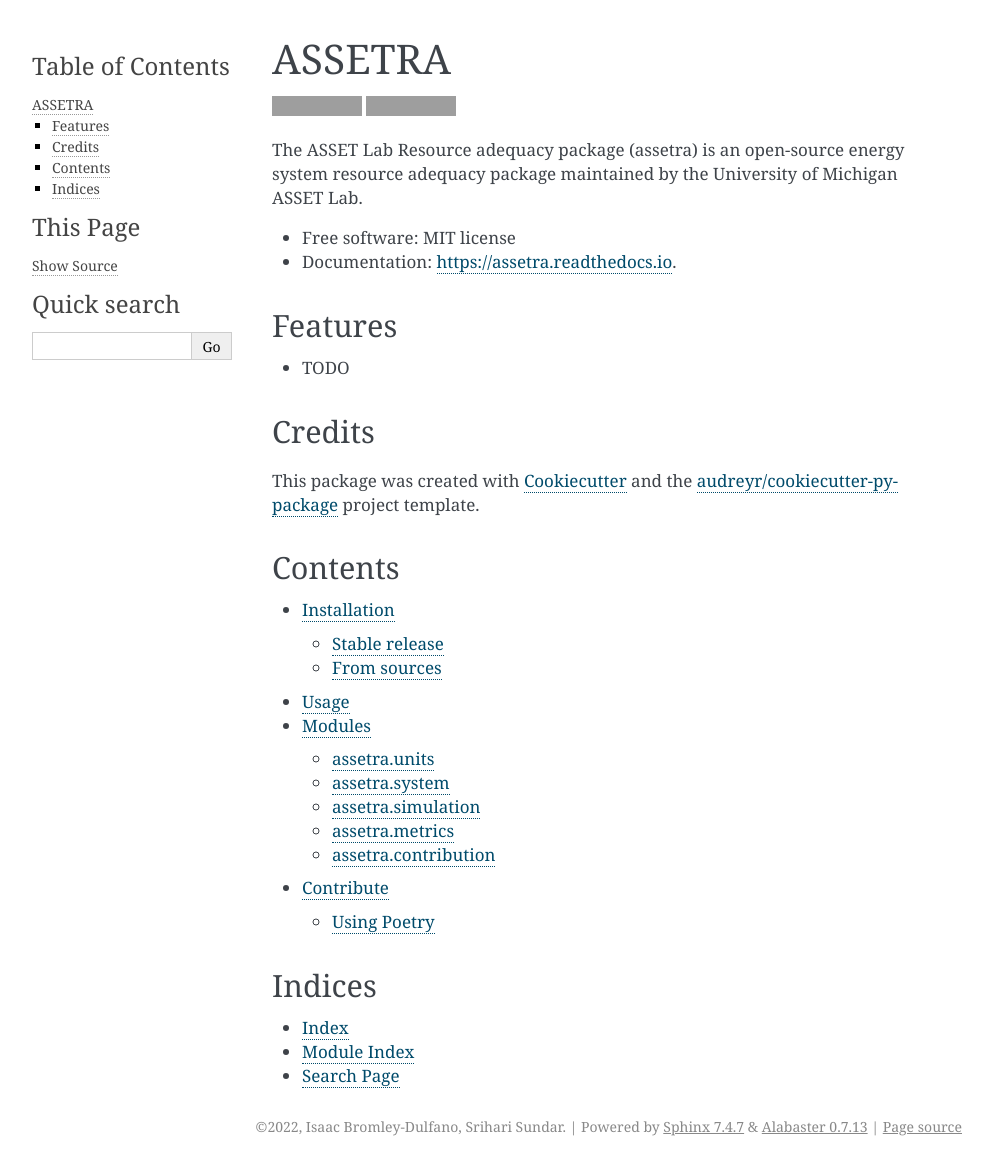
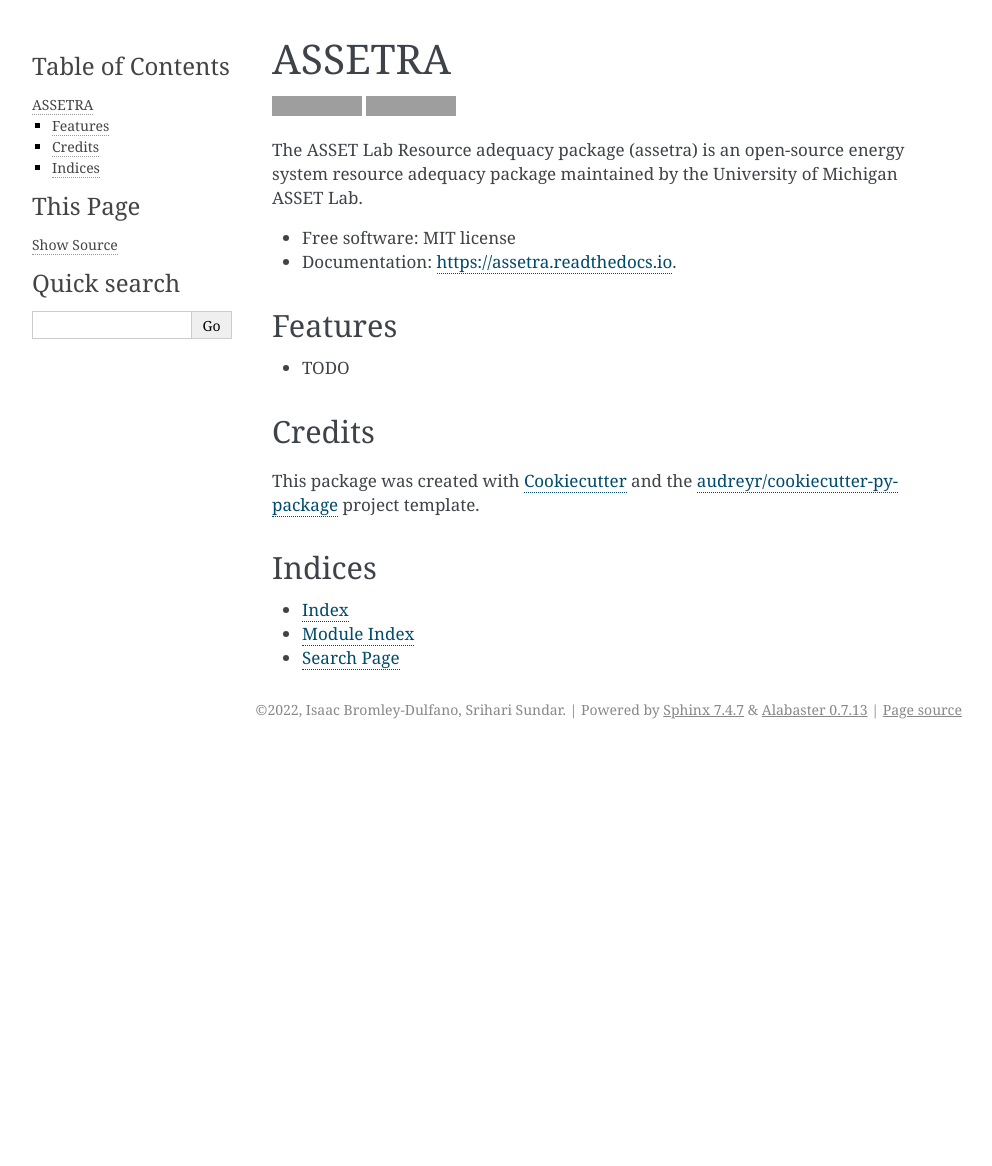
Before and after one commit to ijbd/assetra, a Sphinx documentation site: the page built from docs/index.rst, in a window 1280 px wide and 1166 px high. Shown: the whole window, without its empty margins (148-1140 px from the left). Built offline with Sphinx 7.4.7, drawn with Linux system fonts in a browser that asks for light colours; some of the changed lines change nothing that is shown; grey boxes are pictures that could not be loaded.

Commit message:
Arrange read the docs website.

```diff
--- /dev/null
+++ b/docs/assetra.contribution.rst
@@ -0,0 +1,6 @@
+====================
+assetra.contribution
+====================
+
+.. automodule:: assetra.contribution
+    :members:
--- /dev/null
+++ b/docs/assetra.metrics.rst
@@ -0,0 +1,6 @@
+===============
+assetra.metrics
+===============
+
+.. automodule:: assetra.metrics
+    :members:
--- /dev/null
+++ b/docs/assetra.simulation.rst
@@ -0,0 +1,6 @@
+==================
+assetra.simulation
+==================
+
+.. automodule:: assetra.simulation
+    :members:
--- /dev/null
+++ b/docs/assetra.system.rst
@@ -0,0 +1,6 @@
+==============
+assetra.system
+==============
+
+.. automodule:: assetra.system
+    :members:
--- /dev/null
+++ b/docs/assetra.units.rst
@@ -0,0 +1,6 @@
+============
+assetra.unit
+============
+
+.. automodule:: assetra.units
+    :members:
--- a/docs/conf.py
+++ b/docs/conf.py
@@ -32,6 +32,7 @@
 # Add any Sphinx extension module names here, as strings. They can be
 # extensions coming with Sphinx (named 'sphinx.ext.*') or your custom ones.
 extensions = ['sphinx.ext.napoleon', 'sphinx.ext.autodoc', 'sphinx.ext.viewcode']
+autodoc_member_order = 'bysource'
 
 # Add any paths that contain templates here, relative to this directory.
 templates_path = ['_templates']
@@ -84,12 +85,13 @@
 # a list of builtin themes.
 #
 html_theme = 'alabaster'
-
 # Theme options are theme-specific and customize the look and feel of a
 # theme further.  For a list of options available for each theme, see the
 # documentation.
 html_theme_options = {
-    'logo' : 'asset-logo.png'
+    'logo' : 'asset-logo.png',
+    'fixed_sidebar' : True,
+    'sidebar_collapse' : True
 }
 
 # Add any paths that contain custom static files (such as style sheets) here,
--- a/docs/index.rst
+++ b/docs/index.rst
@@ -1,14 +1,12 @@
 .. include:: readme.rst
 
-Contents
---------
-
 .. toctree::
-   :maxdepth: 2
+   :maxdepth: 4
+   :hidden:
 
    installation
    usage
-   modules
+   reference
    contributing
 
 Indices
--- a/docs/modules.rst
+++ /dev/null
@@ -1,28 +0,0 @@
-=======
-Modules
-=======
-
-assetra.units
--------------
-.. automodule :: assetra.units
-    :members:
-
-assetra.system
---------------
-.. automodule :: assetra.system
-    :members:
-
-assetra.simulation
-------------------
-.. automodule :: assetra.simulation
-    :members:
-
-assetra.metrics
----------------
-.. automodule :: assetra.metrics
-    :members:
-
-assetra.contribution
---------------------
-.. automodule :: assetra.contribution
-    :members:
--- /dev/null
+++ b/docs/reference.rst
@@ -0,0 +1,18 @@
+=========
+Reference
+=========
+
+Overview
+--------
+TODO high-level description of objects and their responsibilities
+
+Modules
+-------
+.. toctree::
+    :maxdepth: 3
+
+    assetra.units
+    assetra.system
+    assetra.simulation
+    assetra.metrics
+    assetra.contribution
```
